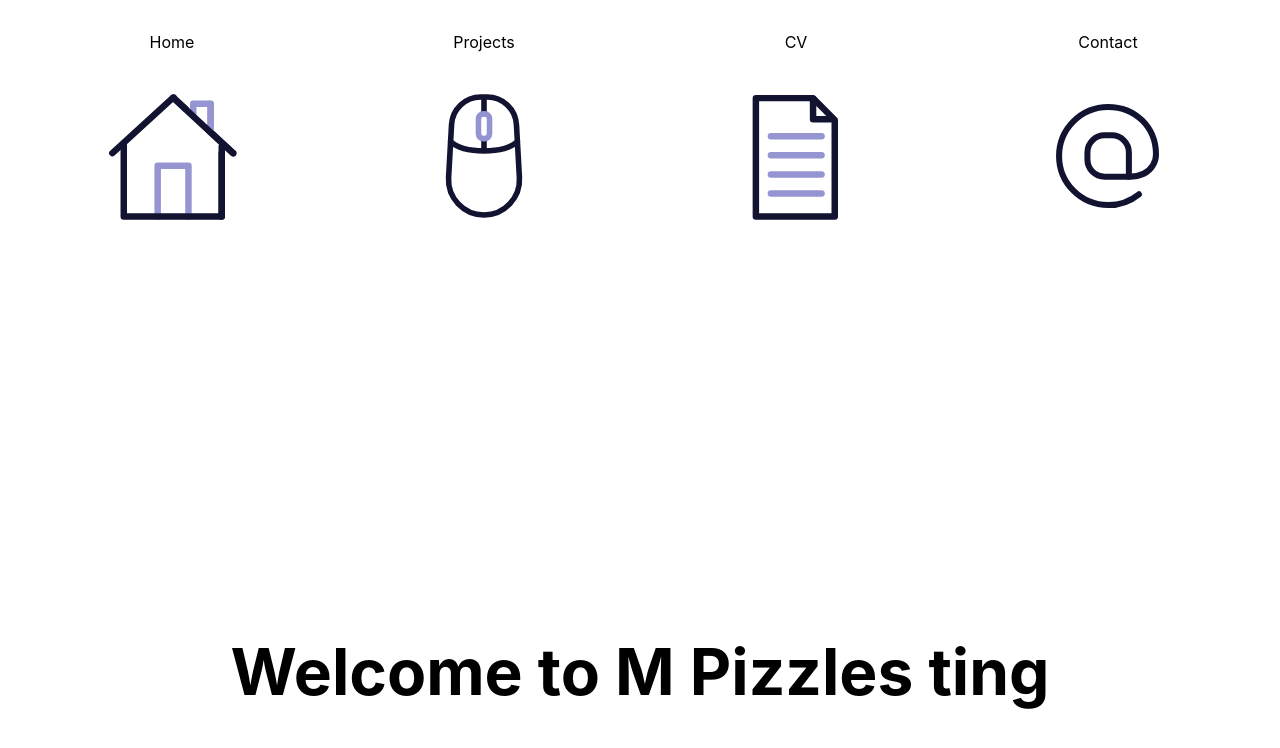
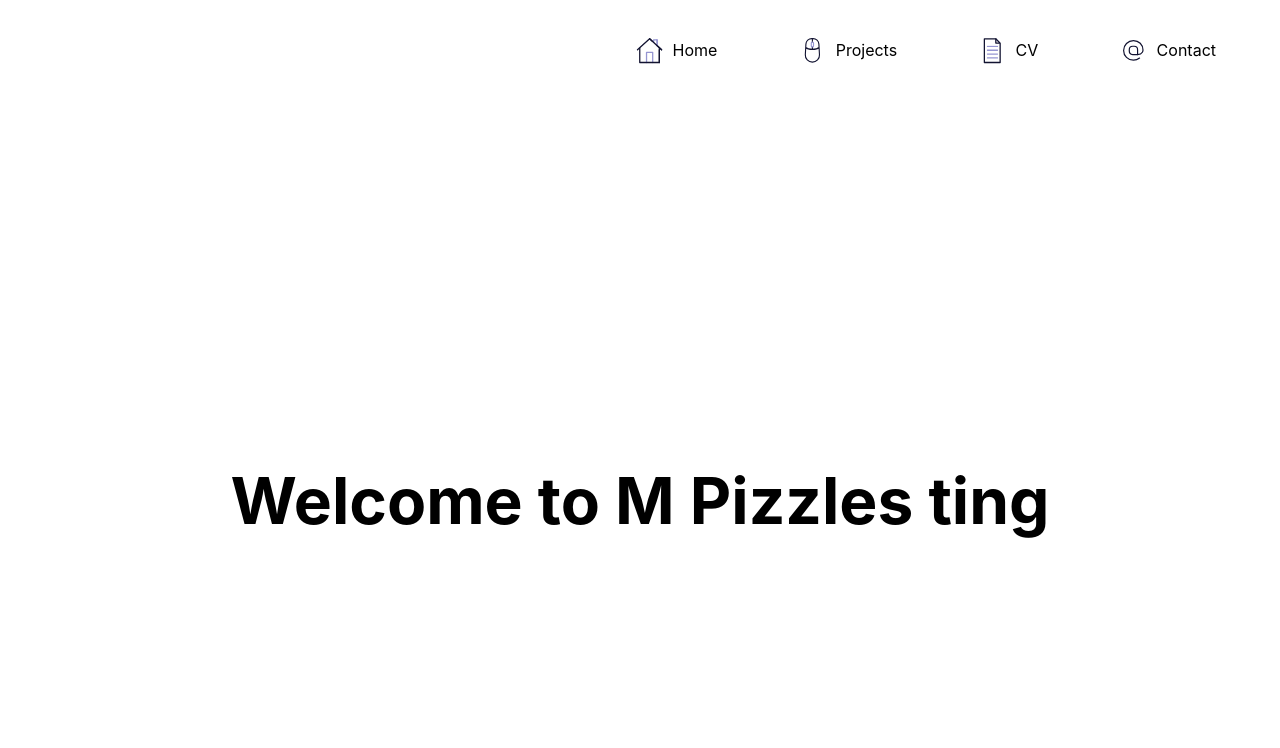
Before and after one commit to maxpetts/prtflo, a Next.js app: page / in a window 1280 px wide. Shown: the top 748 px of the page. Built offline with nearby package versions, Linux system fonts and the light colour scheme.

Commit message:
CSS navbar refinements

```diff
--- a/styles/style.css
+++ b/styles/style.css
@@ -1,5 +1,9 @@
+.err404 {
+  margin-bottom: 1.5rem !important;
+}
+
 nav {
-  margin: 1rem;
+  margin: 1rem 0;
   overflow: hidden;
 }
 
@@ -13,17 +17,24 @@ nav > ul {
 
 nav > ul > li {
   text-align: center;
-  margin: 1rem 5vw;
+  margin: 0.75rem 2vw;
+  padding: 0.25rem 1vw;
+  display: flex;
+  flex-direction: row-reverse;
+  overflow: visible;
+}
+
+nav > ul > li:last-of-type {
+  margin-right: 4vw;
 }
 
 nav > ul > li > a {
-  display: flex;
-  flex-direction: column;
-  text-align: center;
+  margin: auto;
+  margin-left: 0.3rem;
 }
 
-nav > ul > li > a div {
-  display: none;
+nav > ul > li > svg {
+  height: 2.3rem !important;
 }
 
 @media (max-width: 768px) {
@@ -32,10 +43,6 @@ nav > ul > li > a div {
     margin: 0;
     position: absolute;
     bottom: 0px;
-  }
-
-  nav + div.Home_container__1EcsU {
-    position: relative;
   }
 
   nav > ul {
```
